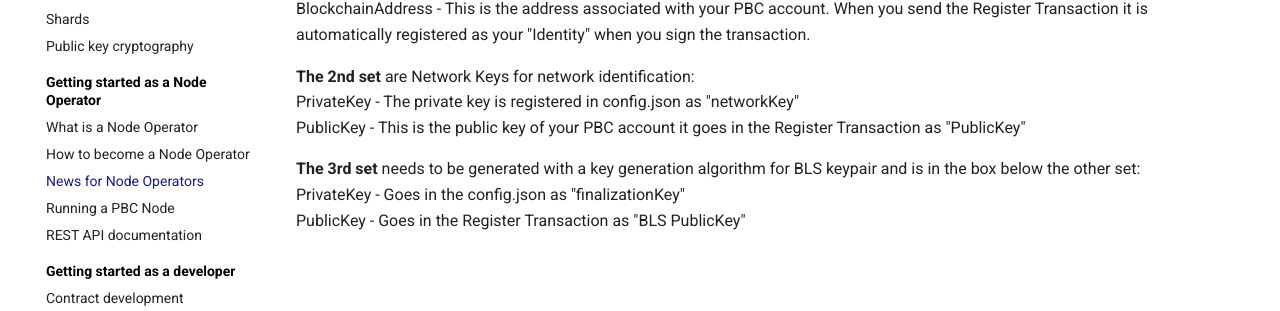
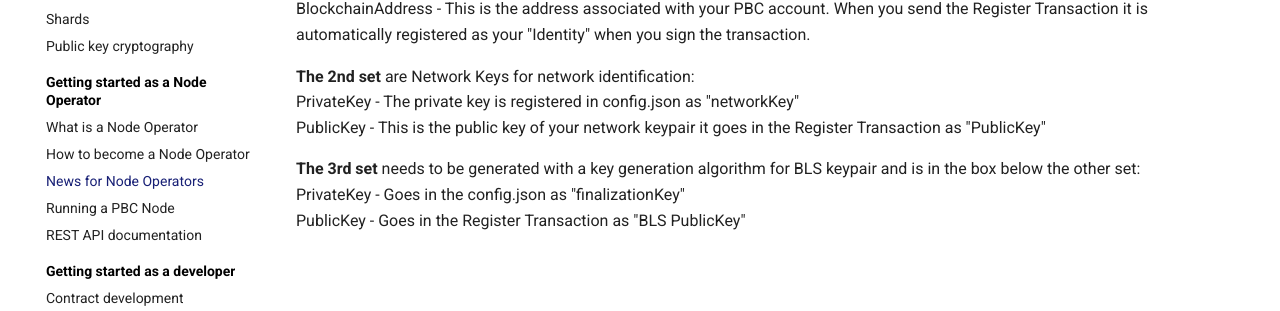
Before and after one commit to 0xSero/partisia-docs, an MkDocs documentation site: the page built from docs/newkeypair.md, in a window 1280 px wide. Shown: the part 436-747 px from the top of the page. Built offline with MkDocs 1.6.1 and Material for MkDocs 9.7.7, drawn with Linux system fonts in a browser that asks for light colours; a script that is not in the unit is left out.

Commit message:
small correction

```diff
--- a/docs/newkeypair.md
+++ b/docs/newkeypair.md
@@ -17,7 +17,7 @@
 
 **The 2nd set** are Network Keys for network identification:
 PrivateKey - The private key is registered in config.json as "networkKey"
-PublicKey - This is the public key of your PBC account it goes in the Register Transaction as "PublicKey"
+PublicKey - This is the public key of your network keypair it goes in the Register Transaction as "PublicKey"
 
 **The 3rd set** needs to be generated with a key generation algorithm for BLS keypair and is in the box below the other set:
 PrivateKey - Goes in the config.json as "finalizationKey"
```
